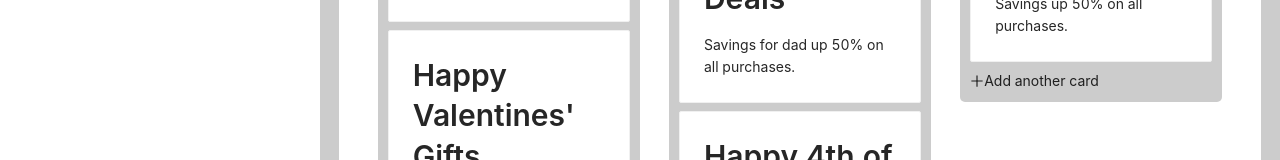
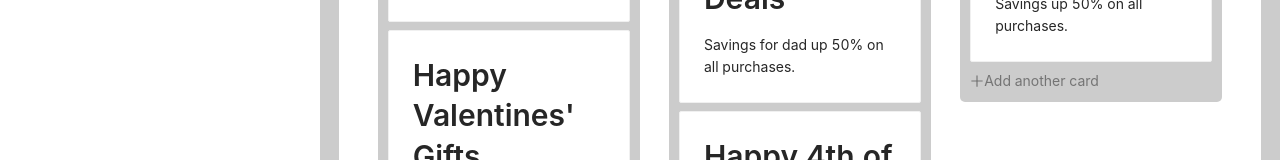
Before and after one commit to eddiemadrigal/react-antdesign-dashboard, a React (Create React App) app: page / in a window 1280 px wide. Shown: the part 584-744 px from the top of the page. Built offline with nearby package versions, Linux system fonts and the light colour scheme.

Commit message:
add / remove post refactored

```diff
--- a/src/components/ActionButton.js
+++ b/src/components/ActionButton.js
@@ -1,17 +1,61 @@
-import React from 'react';
+import React, { useState } from 'react';
 import { PlusOutlined } from '@ant-design/icons';
 
 const ActionButton = props => {
 
-  const { list } = props;
+  const [formOpen, setFormOpen] = useState(false);
 
-  const buttonText = list ? "Add another list" : "Add another card";
+  const openForm = () => {
+    setFormOpen(true);
+  }
+
+  const closeForm = () => {
+    setFormOpen(false);
+  }
+
+  const renderAddButton = () => {
+    const { list } = props;
+
+    const buttonText = list ? 'Add another list' : 'Add another card';
+    const buttonTextOpacity = list ? 1 : 0.5;
+    const buttonTextColor = list ? 'white' : 'inherit';
+    const buttonTextBackground = list ? 'rgba(0,0,0,.15)' : 'inherit';
+
+    return (
+      <div
+        onClick={openForm}
+          style = {{
+            ...styles.addButton,
+            opacity: buttonTextOpacity,
+            color: buttonTextColor,
+            backgroundColor: buttonTextBackground
+          }}
+        >
+        <PlusOutlined /><span>{ buttonText }</span>
+      </div>
+    )
+  }
+
+  const styles = {
+    addButton: {
+      cursor: 'pointer',
+    }
+  }
+
+  const renderForm = () => {
+    return (
+      <div>
+        <p>Form here ...</p>
+        <button onClick={closeForm}>Close Form</button>
+      </div>
+    )
+  }
 
   return (
-    <div>
-      <PlusOutlined /><span>{ buttonText }</span>
-    </div>
+    formOpen ? renderForm() : renderAddButton()
   )
 }
 
+
+
 export default ActionButton;
```
